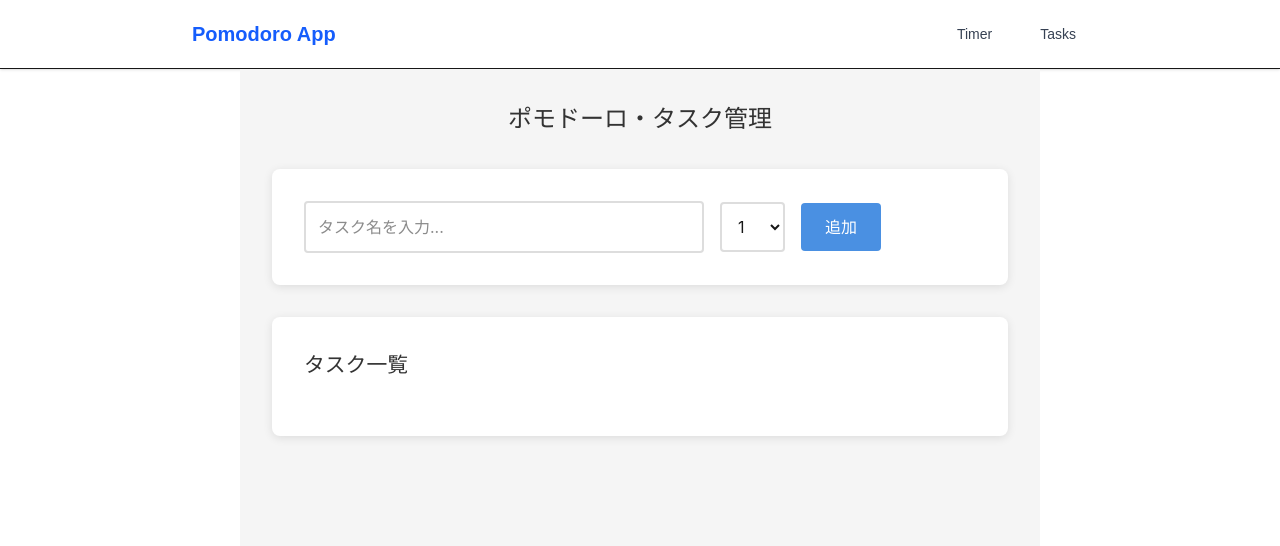
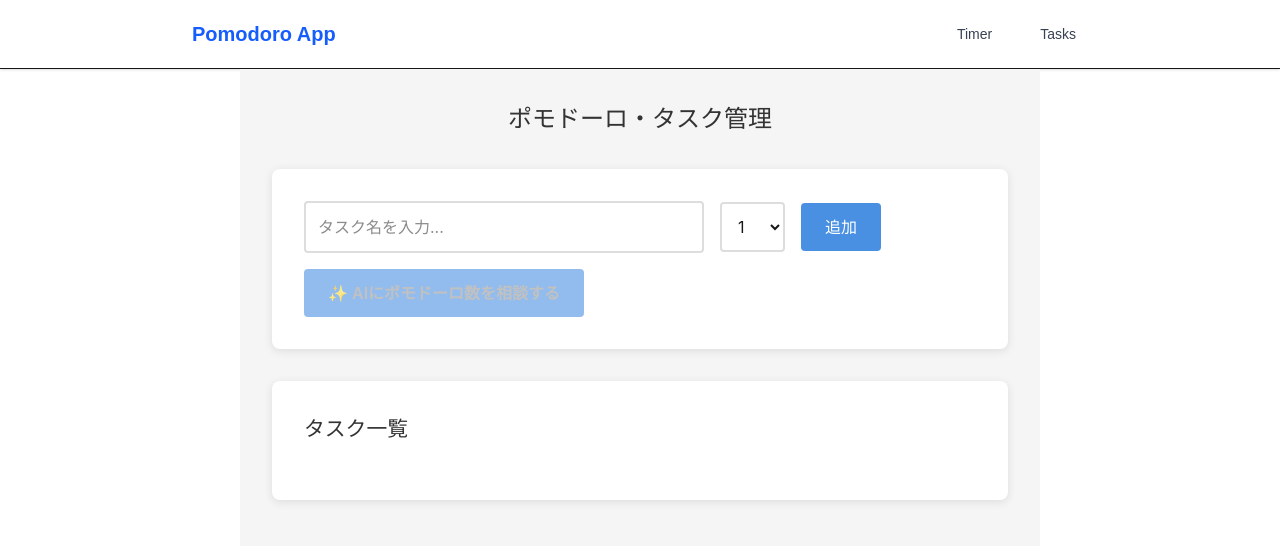
Before and after one commit to Tuyudaku561/pomodoro-todo-app, a Next.js app: page /task in a window 1280 px wide. Shown: the top 546 px of the page. Built offline with nearby package versions, Linux system fonts and the light colour scheme.

Commit message:
AIの助言をボタン形式にしようとしたがエラー

```diff
--- a/app/task/ai_gene.tsx
+++ b/app/task/ai_gene.tsx
@@ -1,6 +1,6 @@
 "use client";
 
-import { useEffect, useState } from "react";
+import { useState } from "react";
 import { getPomodoroSuggestion } from "./actions";
 
 /**
@@ -18,49 +18,43 @@ export default function AiGene({ taskInput, onSuggest }: AiGeneProps) {
 	} | null>(null);
 	const [loading, setLoading] = useState(false);
 
-	// タスク入力が変更されたらAIに相談する
-	// ※頻繁なリクエストを防ぐためにデバウンス処理を入れる
-	useEffect(() => {
-		let ignore = false;
+	/**
+	 * ボタンクリック時にAIに相談する
+	 */
+	const handleGetSuggestion = async () => {
+		if (taskInput.trim().length < 2) return;
 
-		// 入力値が短すぎる場合は即座にクリアしてタイマーを待たない
-		if (taskInput.trim().length < 2) {
-			setSuggestion(null);
-			setLoading(false);
-			return;
-		}
-
-		const timer = setTimeout(async () => {
 		setLoading(true);
 		try {
 			const res = await getPomodoroSuggestion(taskInput);
-				if (!ignore && res) {
+			if (res) {
 				setSuggestion(res);
 			}
 		} catch (error) {
 			console.error("AI suggestion error:", error);
 		} finally {
-				if (!ignore) {
 			setLoading(false);
 		}
-			}
-		}, 1000); // 1秒のデバウンス
+	};
 
-		return () => {
-			ignore = true;
-			clearTimeout(timer);
-		};
-	}, [taskInput]);
-
-	if (loading) {
-		return <div className="ai-suggestion loading">AIが分析中...</div>;
-	}
-
-	if (!suggestion) {
-		return null;
+	// 入力が空になったら提案をクリア
+	if (taskInput.trim().length === 0 && suggestion) {
+		setSuggestion(null);
 	}
 
 	return (
+		<div className="ai-gene-container">
+			{/* AIに相談するトリガーボタン */}
+			<button
+				type="button"
+				className="ai-consult-button"
+				onClick={handleGetSuggestion}
+				disabled={loading || taskInput.trim().length < 2}
+			>
+				{loading ? "分析中..." : "✨ AIにポモドーロ数を相談する"}
+			</button>
+
+			{suggestion && !loading && (
 				<div className="ai-suggestion-box">
 					<div className="suggestion-header">
 						✨ AIによる提案: <strong>{suggestion.suggestedPomodoros}ポモドーロ</strong>
@@ -74,5 +68,7 @@ export default function AiGene({ taskInput, onSuggest }: AiGeneProps) {
 						この提案を適用する
 					</button>
 				</div>
+			)}
+		</div>
 	);
 }
--- a/app/task/sample.css
+++ b/app/task/sample.css
@@ -73,8 +73,37 @@
 }
 
 /* AI助言欄のスタイル */
+.ai-gene-container {
+  margin-top: 1rem;
+}
+
+.ai-consult-button {
+  padding: 0.6rem 1.2rem;
+  background-color: #f8f9fa;
+  color: #4a90e2;
+  border: 1px solid #4a90e2;
+  border-radius: 20px;
+  cursor: pointer;
+  font-size: 0.9rem;
+  font-weight: 600;
+  transition: all 0.2s;
+  display: inline-block;
+}
+
+.ai-consult-button:hover:not(:disabled) {
+  background-color: #eef6ff;
+  transform: scale(1.02);
+}
+
+.ai-consult-button:disabled {
+  opacity: 0.6;
+  cursor: not-allowed;
+  border-color: #ccc;
+  color: #999;
+}
+
 .ai-suggestion-box {
-  margin-top: 1.5rem;
+  margin-top: 1rem;
   padding: 1.25rem;
   background: #f0faff;
   border: 1px dashed #4a90e2;
```
Lines whose indentation alone changed are shown as unchanged.
